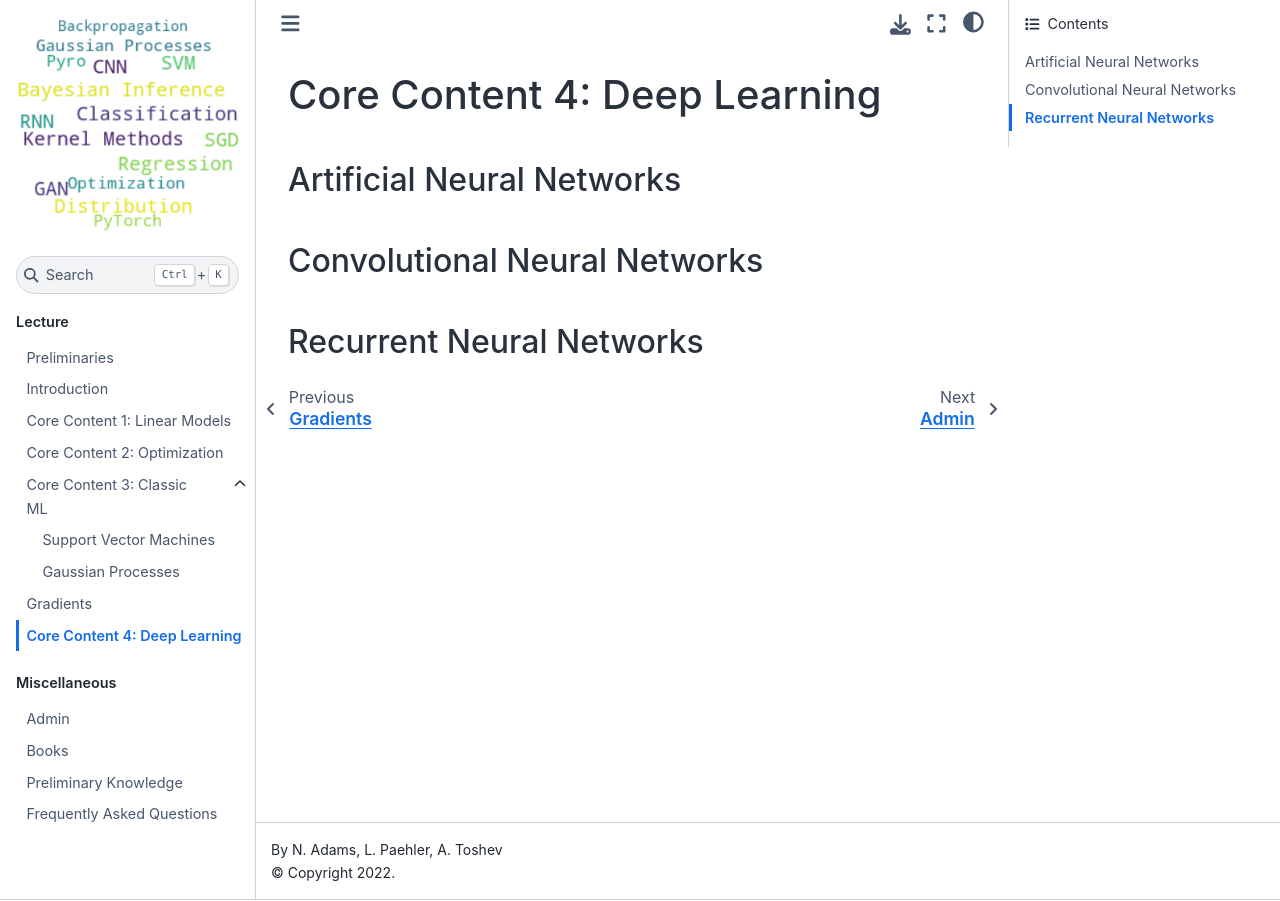
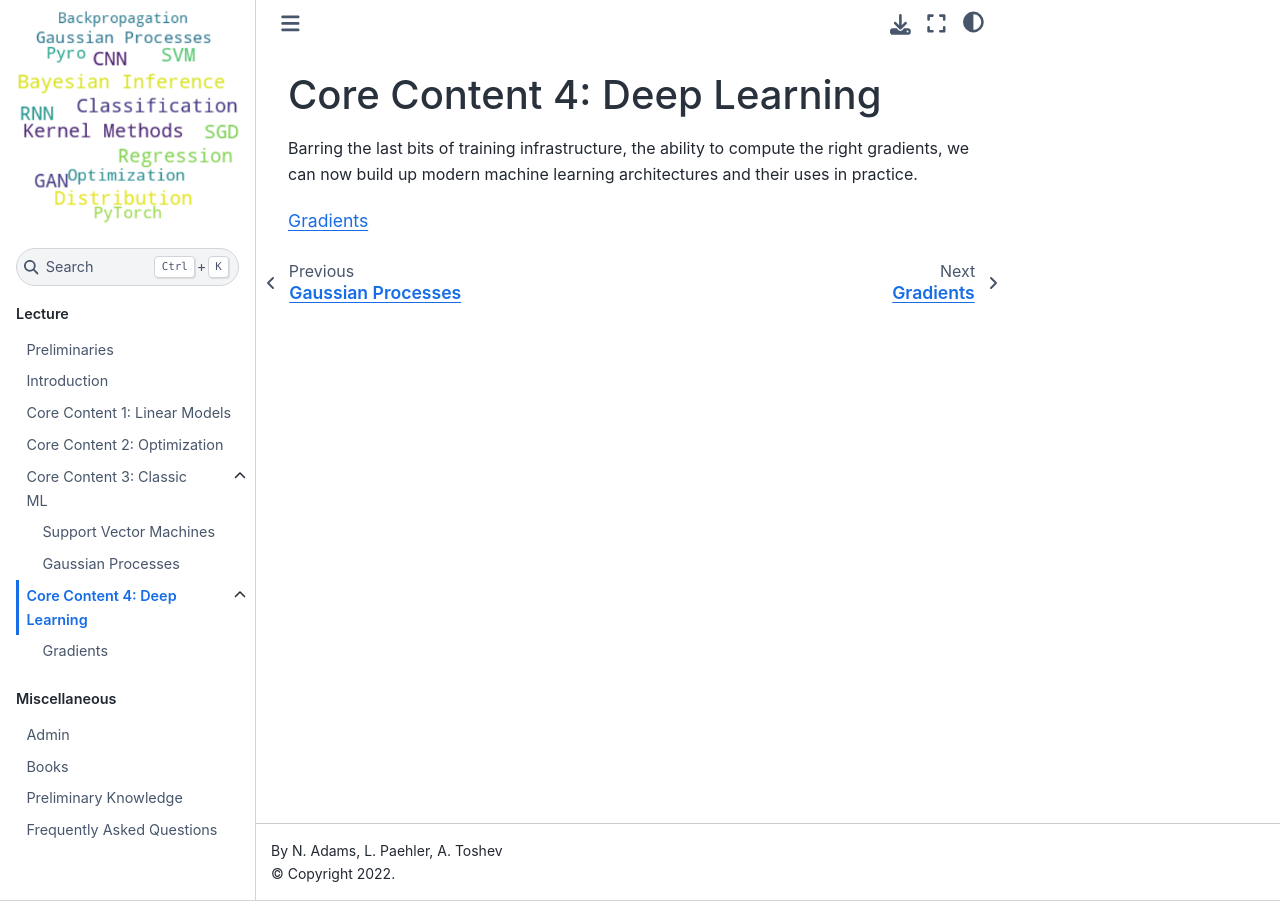
Before and after one commit to tumaer/SciML, a Jupyter Book: the page built from lecture/cc-4-dl.md, in a window 1280 px wide. Built offline with Jupyter Book 1.0.4 settings and Sphinx 7.4.7 and the Sphinx Book theme 1.1.4, drawn with Linux system fonts in a browser that asks for light colours; pages that are not in the unit, such as notebooks, are missing from menus.

Commit message:
Update layout.

````diff
--- a/_toc.yml
+++ b/_toc.yml
@@ -14,8 +14,9 @@ parts:
     sections:
     - file: lecture/cc-3-sub-SVM.md
     - file: lecture/cc-3-sub-GP.md
-  - file: lecture/cc-4-gradients.md
   - file: lecture/cc-4-dl.md
+    sections:
+    - file: lecture/cc-4-gradients.md
 - caption: Exercise
   chapters:
   - file: exercise/1_linReg_logReg.ipynb
--- a/lecture/cc-4-dl.md
+++ b/lecture/cc-4-dl.md
@@ -1,13 +1,7 @@
 # Core Content 4: Deep Learning
 
-## Artificial Neural Networks
-<!--
-### Backpropagation
+Barring the last bits of training infrastructure, the ability to compute the right gradients, we can now build up modern machine learning architectures and their uses in practice.
 
-### Tricks of Optimization 2
 
-#### Exploding vs Vanishing Gradients -->
-
-## Convolutional Neural Networks
-
-## Recurrent Neural Networks
+```{tableofcontents}
+```
````
